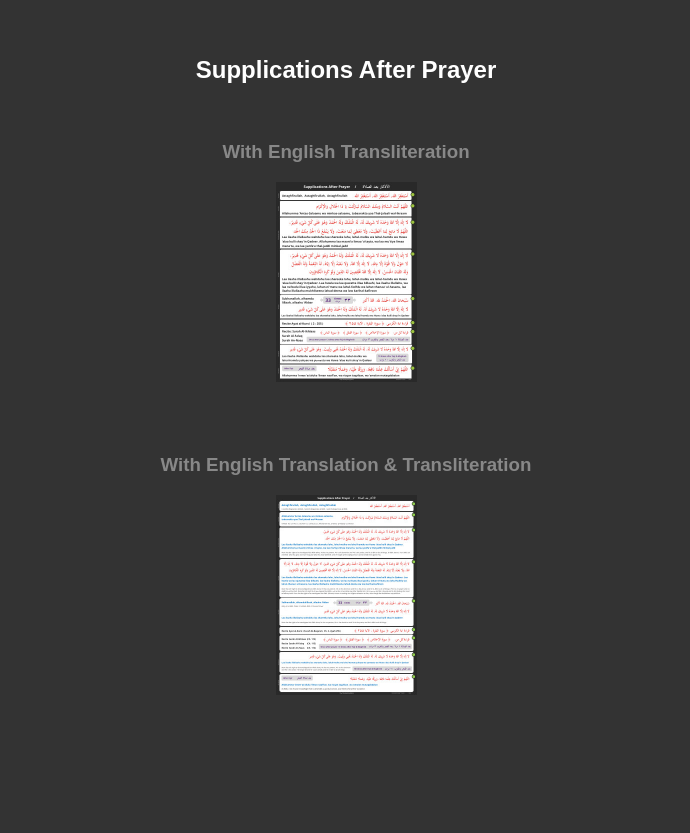
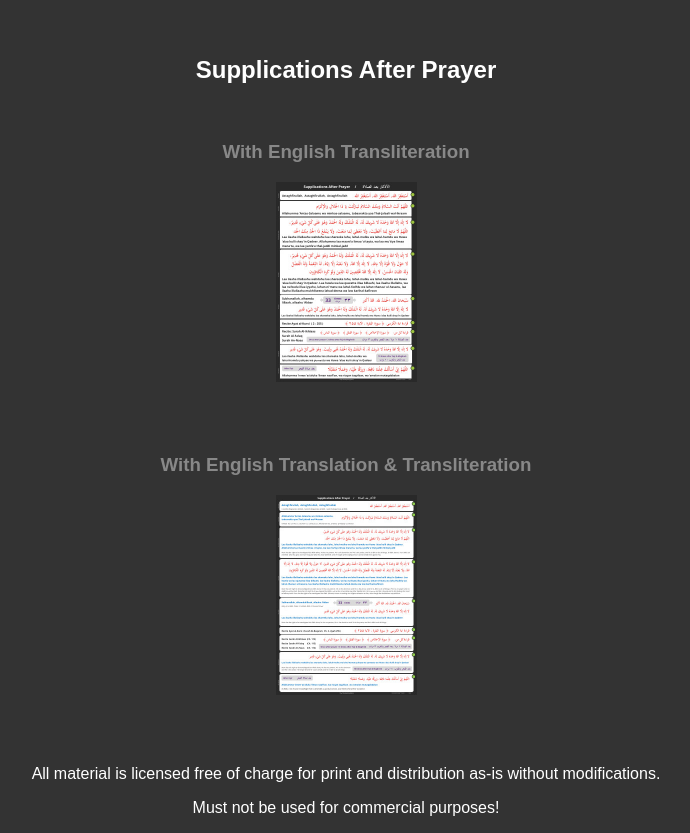
Before and after one commit to IslamicPosters/IslamicPosters, a plain HTML site: page index.html in a window 1280 px wide. Shown: the part 98-931 px from the top of the page, without its empty margins (294-984 px from the left). Before the commit the page ends 801 px from the top, so only its background shows below. Drawn offline with Linux system fonts and the light colour scheme.

Commit message:
Updated page

```diff
--- a/index.html
+++ b/index.html
@@ -16,5 +16,9 @@
 <br />
 <br />
 <div><a href="prayer_poster_eng_translation.pdf"><h3>With English Translation & Transliteration</h3><img src="prayer_poster_eng_translation_icon.jpg" height="200" /></a></div>
+<br />
+<br />
+<br />
+<div><p>All material is licensed free of charge for print and distribution as-is without modifications.</p><p>Must not be used for commercial purposes!</p></div>
 </body>
 </html>
```
